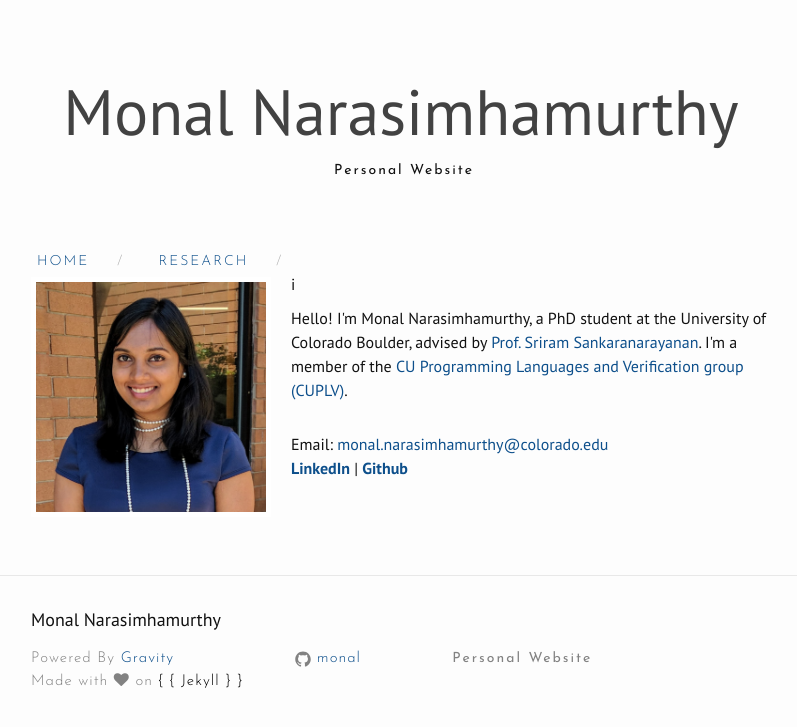
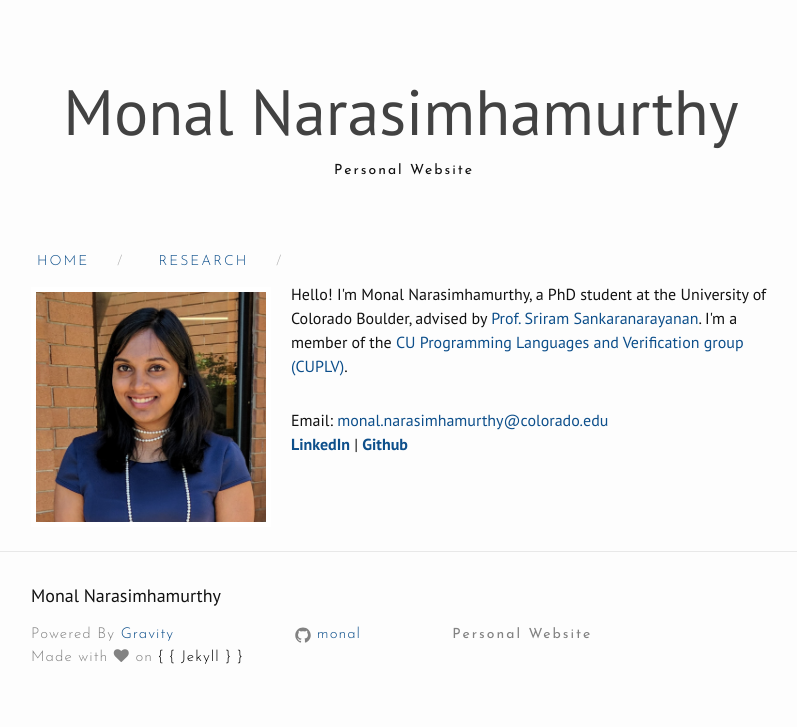
Before and after one commit to monal/monal.github.io, a Jekyll site: the page built from index.html, in a window 1280 px wide. Shown: the top 727 px of the page, without its empty margins (239-1036 px from the left). Built offline with Jekyll 4.4.1, drawn with Linux system fonts in a browser that asks for light colours; nearby versions of some CDN libraries.

Commit message:
Remove typo

```diff
--- a/index.html
+++ b/index.html
@@ -5,7 +5,7 @@
 <div class="home">
 <p style="float: left; margin-top: 5px; margin-right: 20px;">
   <img src="monal-1.jpg" alt="" height="230" width="230" style='border:5px solid #FFF'>
-</p>i
+</p>
 <p style="margin-top: 10px; margin-left: 30px">
 Hello! I'm Monal Narasimhamurthy, a PhD student at the University of Colorado Boulder,
 advised by <a href="http://www.cs.colorado.edu/~srirams/index.html">Prof. Sriram Sankaranarayanan</a>.
```
